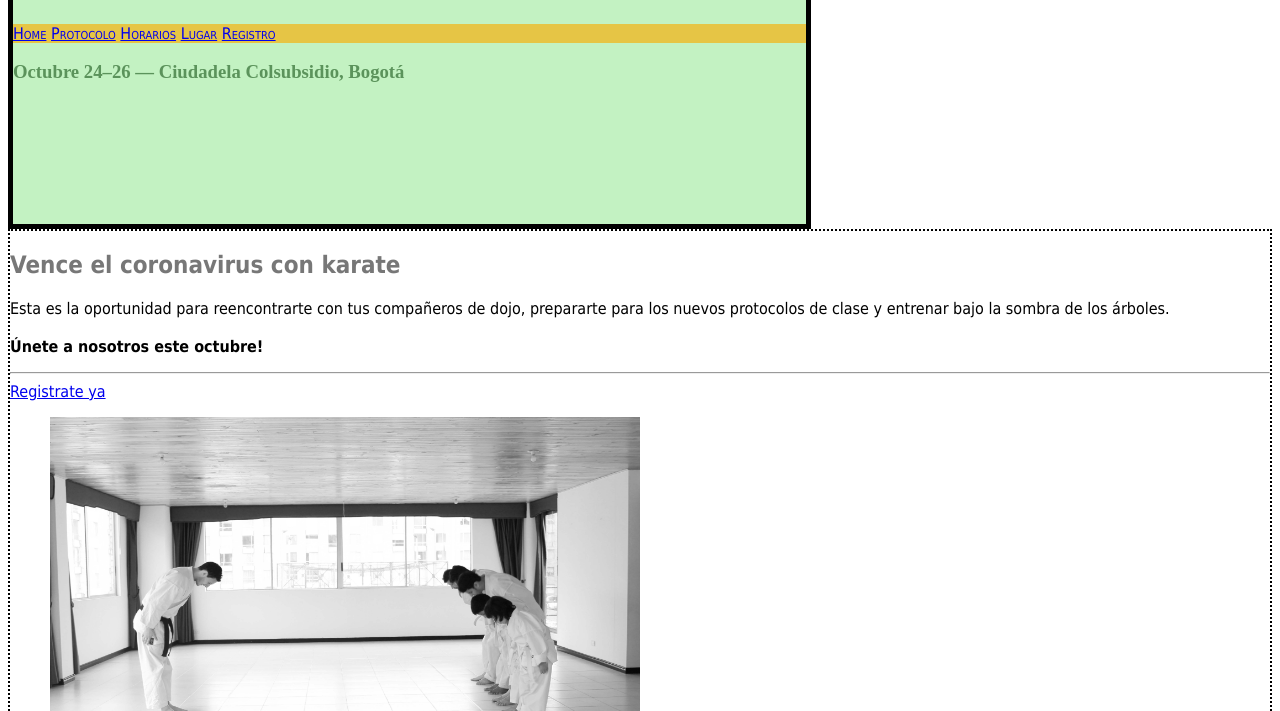
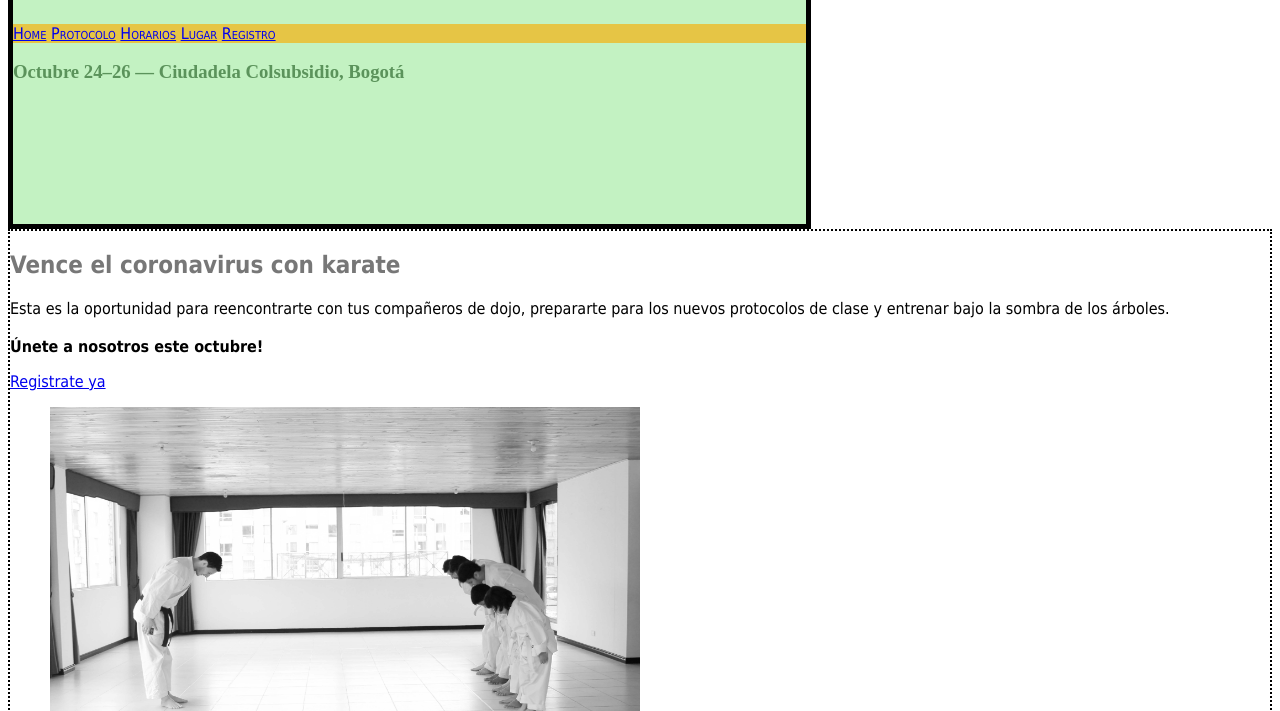
Before and after one commit to design-now/karateparque, a plain HTML site: page index.html in a window 1280 px wide. Shown: the part 89-800 px from the top of the page. Drawn offline with Linux system fonts and the light colour scheme.

Commit message:
modificacion 1

```diff
--- a/index.html
+++ b/index.html
@@ -20,20 +20,18 @@
     		<a href="lugar.html">Lugar</a>
     		<a href="registro.html">Registro</a>
   		</nav>
-  		<h3>Octubre 24&ndash;26 &mdash; Ciudadela Colsubsidio, Bogotá</h3><br>
+  		<h3>Octubre 24&ndash;26 &mdash; Ciudadela Colsubsidio, Bogotá</h3>
+  </header>
 
-	</header>
 	<main>
+
 		<section id="s1">
   			<h2>Vence el coronavirus con karate</h2>
   			<p>Esta es la oportunidad para reencontrarte con tus compañeros de dojo, prepararte para los nuevos protocolos de clase y entrenar bajo la sombra de los &#225;rboles. <br><br><strong>Únete a nosotros este octubre!</strong></p>
+  	</section>
 
-
-  			<hr>
-  		</section>
-
-  		<section id="s2">
-  			<a href="registro.html">Registrate ya</a>
+  	<section id="s2">
+  		<a href="registro.html">Registrate ya</a>
 			<figure>
  				<img src="media/blanconegro.jpg" width="50%" alt="Disciplina para niños" title="Karate Ciudadela">
  				<figcaption>Clases para niños a partir de 7 años</figcaption>
@@ -63,7 +61,7 @@
   		<br>
       <small>&copy; Jishin Dojo Colombia</small>
 	</footer>
-
+</html>
 
 
 
```
